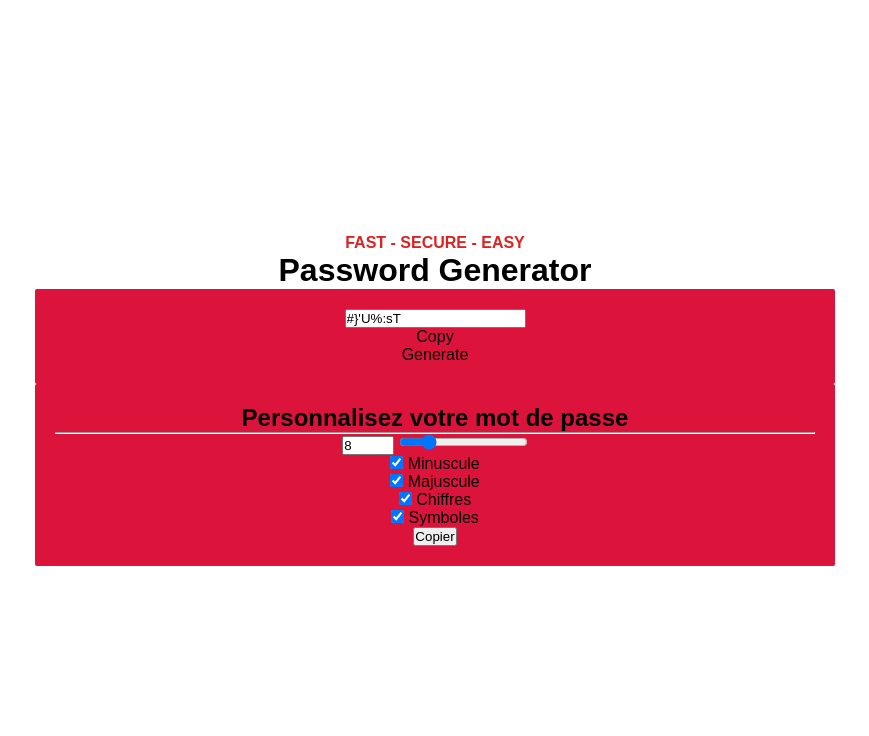
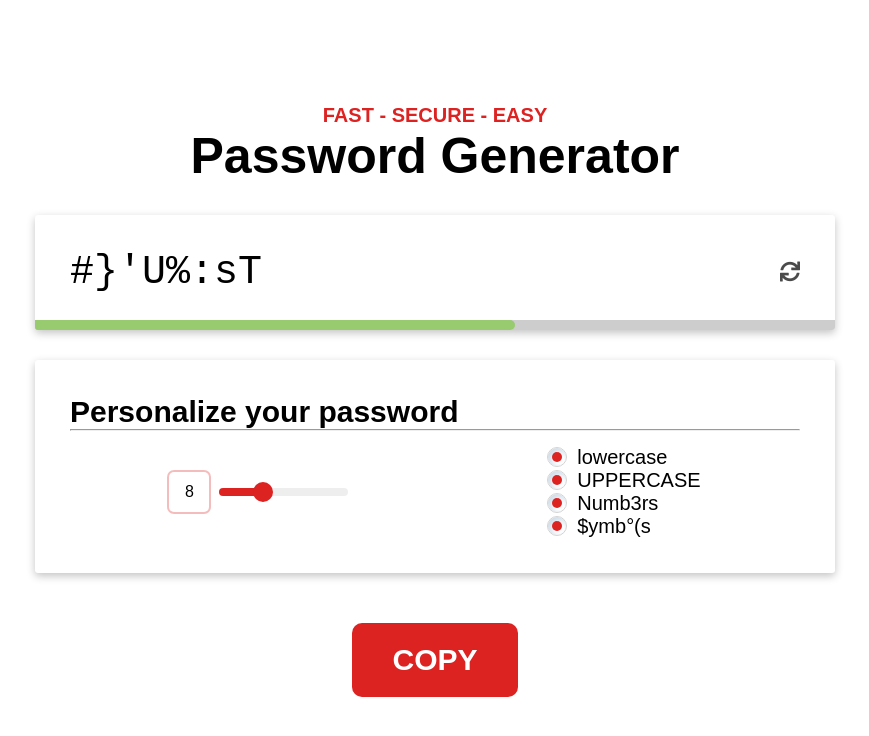
Before and after one commit to hhhallan/password-generator, a website: page index.html in a window 1280 px wide. Shown: the whole page, without its empty margins (205-1074 px from the left). Drawn offline with Linux system fonts and the light colour scheme.

Commit message:
password generator finish

```diff
--- a/assets/app.js
+++ b/assets/app.js
@@ -5,11 +5,18 @@ const rangeLabel = document.getElementById('label-range');
 rangeInput.addEventListener('input', () => {
     rangeLabel.value = rangeInput.value;
     generatePassword();
-})
+    progressBar();
+    rangeBar();
+});
+
 rangeLabel.addEventListener('input', () => {
     rangeInput.value = rangeLabel.value;
     generatePassword();
-})
+    progressBar();
+    rangeBar();
+});
+
+
 
 
 // GENERATEUR
@@ -25,22 +32,10 @@ function generatePassword() {
     let data = [];
     let password = "";
 
-    if (lowercase.checked) {
-        data.push(...dataLower);
-        // generatePassword();
-    }
-    if (uppercase.checked) {
-        data.push(...dataUpper);
-        // generatePassword();
-    }
-    if (numbers.checked) {
-        data.push(...dataNumbers);
-        // generatePassword();
-    }
-    if (symbols.checked) {
-        data.push(...dataSymbols);
-        // generatePassword();
-    }
+    if (lowercase.checked) data.push(...dataLower);
+    if (uppercase.checked) data.push(...dataUpper);
+    if (numbers.checked) data.push(...dataNumbers);
+    if (symbols.checked) data.push(...dataSymbols);
 
     if (data.length === 0) {
         alert("Veuillez selectionner qqch");
@@ -53,14 +48,44 @@ function generatePassword() {
     inpResult.value = password;
 }
 
-generatePassword(); // Lancement de base;
-btnGenerate.addEventListener('click', generatePassword); // Lancement au click;
-lowercase.addEventListener('click', generatePassword); // Lancement au click;
-uppercase.addEventListener('click', generatePassword); // Lancement au click;
-numbers.addEventListener('click', generatePassword); // Lancement au click;
-symbols.addEventListener('click', generatePassword); // Lancement au click;
+generatePassword();
+btnGenerate.addEventListener('click', generatePassword);
+lowercase.addEventListener('click', generatePassword);
+uppercase.addEventListener('click', generatePassword);
+numbers.addEventListener('click', generatePassword);
+symbols.addEventListener('click', generatePassword);
 
+// COPY
+btnCopy.addEventListener('click', () => {
+    inpResult.select();
+    document.execCommand("copy");
+    document.querySelector('.modal').style.animation = "apparition 2s linear 1"
+})
 
-// obligé qu'un input checkbox soit coché
-// génerer qd on clique sur une option
-// copier le mdp
+// SECURITY
+function progressBar() {
+    const colorBar = document.querySelector('.bar-color');
+
+    if (rangeInput.value >= 1 && rangeInput.value <= 3) {
+        colorBar.style.backgroundColor = "#F19B2B";
+        colorBar.style.width = 10 + "%";
+    } else if (rangeInput.value >= 4 && rangeInput.value <= 6) {
+        colorBar.style.backgroundColor = "#D8D145";
+        colorBar.style.width = 40 + "%";
+    } else if (rangeInput.value >= 7 && rangeInput.value <= 8) {
+        colorBar.style.backgroundColor = "#98CB6F";
+        colorBar.style.width = 60 + "%";
+    } else if (rangeInput.value >= 9 && rangeInput.value <= 10) {
+        colorBar.style.backgroundColor = "#5FD889";
+        colorBar.style.width = 80 + "%";
+    } else if (rangeInput.value > 10) {
+        colorBar.style.backgroundColor = "#5FD889";
+        colorBar.style.width = 100 + "%";
+    }
+}
+
+// RANGE BAR
+function rangeBar() {
+    let x = rangeInput.value;
+    rangeInput.style.background = `linear-gradient(90deg, #DD2222 ${x * 4}%, #eee ${x * 4}%)`;
+}
--- /dev/null
+++ b/assets/style/_card.scss
@@ -0,0 +1,12 @@
+.card-wrapper {
+  max-width: 800px;
+  width: 100%;
+  margin: 0 auto;
+}
+
+.password-result, .card {
+  padding: 35px;
+  border-radius: 3px;
+  box-shadow: rgba(0, 0, 0, 0.24) 0px 3px 8px;
+  overflow: hidden;
+}
--- a/assets/style/_general.scss
+++ b/assets/style/_general.scss
@@ -4,9 +4,14 @@
   box-sizing: border-box;
 }
 
-body {
+html {
+  font-size: 62.5%;
+}
+
+body, * {
   /*height: 100vh;*/
   font-family: neo-sans,Arial,Helvetica,sans-serif;
+  font-size: 1.6rem;
 }
 
 main {
@@ -20,9 +25,45 @@ main {
   align-items: center;
   flex-direction: column;
 
+  h1 {
+    font-size: 5rem;
+    font-weight: 900;
+  }
+
   .subtitle {
+    font-size: 2rem;
     color: $red;
     text-transform: uppercase;
     font-weight: bold;
   }
 }
+
+.modal {
+  position: absolute;
+  width: 100%;
+  height: 100vh;
+  background-color: #fff;
+  display: flex;
+  justify-content: center;
+  align-items: center;
+  left: -100%;
+
+  h3 {
+    font-size: 10rem;
+  }
+}
+
+@keyframes apparition {
+  from {
+    left: -100%;
+  }
+  20% {
+    left: 0;
+  }
+  80% {
+    left: 0;
+  }
+  to {
+    left: -100%;
+  }
+}
--- a/assets/style/_options.scss
+++ b/assets/style/_options.scss
@@ -0,0 +1,102 @@
+.card {
+  text-align: left;
+
+  h2 {
+    font-weight: 600;
+    font-size: 3rem;
+  }
+
+}
+
+.card-content {
+  display: flex;
+  justify-content: space-around;
+  align-items: center;
+  margin-top: 15px;
+
+  .longueur {
+    display: flex;
+    align-items: center;
+
+
+    #label-range {
+      width: 40px;
+      height: 40px;
+      border-radius: 5px;
+      border: none;
+      box-shadow: rgba(221, 34, 34, 0.3) 0px 0px 0px 2px;
+      margin-right: 10px;
+      text-align: center;
+
+      &::-webkit-inner-spin-button {
+        -webkit-appearance: none;
+      }
+    }
+
+    input[type=range]#range-password {
+      -webkit-appearance: none;
+      position: relative;
+      height: 8px;
+      border-radius: 5px;
+      background: linear-gradient(90deg, $red 30%, #eee 30%);
+
+      &::-webkit-slider-thumb {
+        -webkit-appearance: none;
+        height: 20px;
+        width: 20px;
+        background: $red;
+        border-radius: 50%;
+        cursor: pointer;
+      }
+    }
+  }
+
+  .checkbox {
+    .inp-wrap {
+      display: flex;
+      align-items: center;
+    }
+    input {
+      -webkit-appearance: none;
+      width: 20px;
+      height: 20px;
+      border: 1px solid lightgray;
+      border-radius: 50%;
+      margin-right: 10px;
+      position: relative;
+      box-shadow: rgb(204, 219, 232) 3px 3px 6px 0px inset, rgba(255, 255, 255, 0.5) -3px -3px 6px 1px inset;
+
+      &:checked:before {
+        content: "";
+        position: absolute;
+        left: 50%;
+        top: 50%;
+        transform: translate(-50%,-50%);
+        background-color: $red;
+        width: 10px;
+        height: 10px;
+        border-radius: 50%;
+      }
+    }
+    label {
+      font-size: 2rem;
+    }
+  }
+}
+
+button {
+  padding: 20px 40px;
+  background-color: $red;
+  text-transform: uppercase;
+  font-size: 3rem;
+  font-weight: 700;
+  color: white;
+  border: none;
+  border-radius: 10px;
+  cursor: pointer;
+  margin-top: 50px;
+
+  &:hover {
+    opacity: 0.7;
+  }
+}
--- a/assets/style/_result.scss
+++ b/assets/style/_result.scss
@@ -0,0 +1,51 @@
+.password-result {
+  margin: 30px 0;
+  display: flex;
+  flex-direction: column;
+  position: relative;
+
+
+  .result {
+    display: flex;
+    justify-content: space-between;
+    align-items: center;
+
+    #inp-result {
+      font-size: 4rem;
+      font-family: monospace;
+      border: none;
+      outline: none;
+    }
+
+  }
+
+  .functions {
+    cursor: pointer;
+
+    &:hover i {
+      opacity: 1;
+    }
+
+    i {
+      font-size: 2rem;
+      opacity: 0.7;
+    }
+  }
+}
+
+.bar-security {
+  height: 10px;
+  width: 100%;
+  background-color: #cdcdcd;
+  position: absolute;
+  bottom: 0;
+  left: 0;
+
+  .bar-color {
+    width: 60%;
+    height: 10px;
+    background-color: $green;
+    border-radius: 0 10px 10px 0;
+    transition: 0.2s;
+  }
+}
--- a/assets/style/style.scss
+++ b/assets/style/style.scss
@@ -1,24 +1,14 @@
 // COLORS
 $red: #DD2222;
+$green: #98CB6F;
 
 // IMPORTS
 @import "general";
+@import "card";
 @import "result";
 @import "options";
 
-.card-wrapper {
-    max-width: 800px;
-    width: 100%;
-    margin: 0 auto;
+input[type=range]#range-password {
+  background-color: $red;
+  color: $red;
 }
-
-.password-result, .card {
-    padding: 20px;
-    border-radius: 2px;
-    background-color: crimson;
-}
-
-.password-result {
-    display: flex;
-    flex-direction: column;
-}
--- a/index.html
+++ b/index.html
@@ -3,6 +3,7 @@
 <head>
     <meta charset="UTF-8">
     <title>Password Generator</title>
+    <link rel="stylesheet" href="https://use.fontawesome.com/releases/v5.15.4/css/all.css" integrity="sha384-DyZ88mC6Up2uqS4h/KRgHuoeGwBcD4Ng9SiP4dIRy0EXTlnuz47vAwmeGwVChigm" crossorigin="anonymous">
     <link rel="stylesheet" href="./assets/style/style.css">
 </head>
 <body>
@@ -16,58 +17,57 @@
                 <div class="result">
                     <input id="inp-result" type="text">
 
-                    <div class="functions">
-                        <div class="copy">Copy</div>
-                        <div id="btnGenerate" class="generate">Generate</div>
+                    <div class="functions" id="btnGenerate">
+                        <i class="fas fa-sync"></i>
                     </div>
                 </div>
-                <div class="security"></div>
+                <div class="bar-security">
+                    <div class="bar-color"></div>
+                </div>
 
             </div>
 
             <div class="card">
-                <h2>Personnalisez votre mot de passe</h2>
+                <h2>Personalize your password</h2>
                 <hr>
 
                 <div class="card-content">
                     <div class="longueur">
-                        <input type="number" value="8" id="label-range" min="4" max="24">
-                        <input id="range-password" type="range" min="4" max="24" value="8">
-                    </div>
-
-                    <div class="difficulty">
-                        <!--                    if facile a dire = maj & min-->
-                        <!--                    if facile a lire = pas de I, l, O, 0, 1-->
-                        <!--                    if tout => tout-->
+                        <input type="number" value="8" id="label-range" min="1" max="24">
+                        <input id="range-password" type="range" min="1" max="24" value="8">
                     </div>
 
                     <div class="checkbox">
                         <div class="inp-wrap">
                             <input class="option" type="checkbox" id="lowercase" checked>
-                            <label for="lowercase">Minuscule</label>
-                        </div>
+                            <label for="lowercase">lowercase</label>
                         </div>
                         <div class="inp-wrap">
                             <input class="option" type="checkbox" id="uppercase" checked>
-                        <label for="uppercase">Majuscule</label>
+                            <label for="uppercase">UPPERCASE</label>
                         </div>
                         <div class="inp-wrap">
                             <input class="option" type="checkbox" id="numbers" checked>
-                        <label for="numbers">Chiffres</label>
+                            <label for="numbers">Numb3rs</label>
                         </div>
                         <div class="inp-wrap">
                             <input class="option" type="checkbox" id="symbols" checked>
-                        <label for="symbols">Symboles</label>
+                            <label for="symbols">$ymb°(s</label>
+                        </div>
                     </div>
 
                 </div>
 
-                <button>Copier</button>
 
             </div>
+                <button id="btnCopy">Copy</button>
         </div>
 
+        <div class="modal">
+            <h3>Password copied!</h3>
+        </div>
     </main>
+
 
 <script src="./assets/app.js"></script>
 </body>
--- a/package.json
+++ b/package.json
@@ -7,5 +7,6 @@
     "sass": "sass --watch ./assets/style/style.scss:./assets/style/style.css"
   },
   "author": "",
-  "license": "ISC"
+  "license": "ISC",
+  "dependencies": {}
 }
```
Also changed, not shown: assets/style/style.css, 1 other file. Lines whose indentation alone changed are shown as unchanged.
